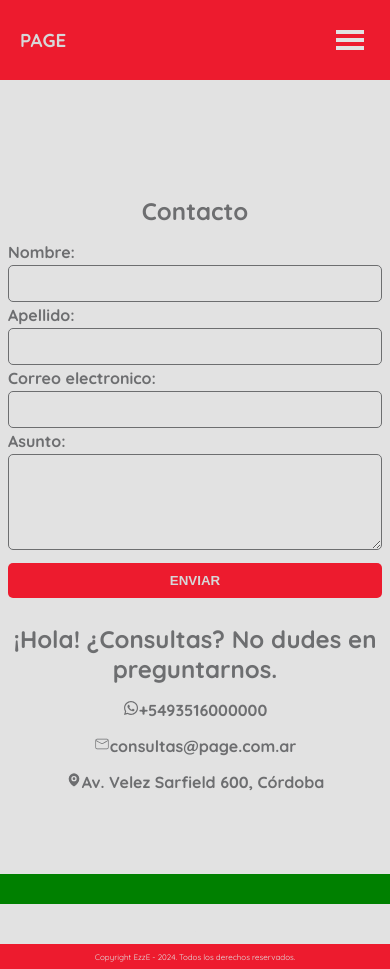
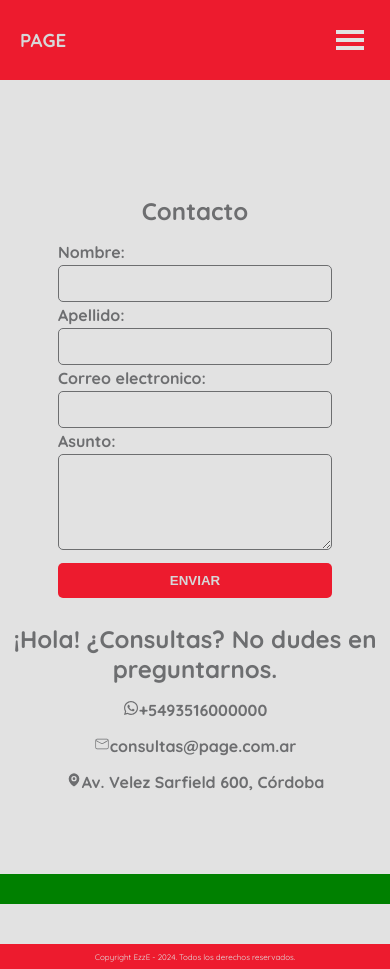
Before and after one commit to ezeabregu/librosPage, a React (Create React App) app: page /contacto in a window 390 px wide. Built offline with nearby package versions, Linux system fonts and the light colour scheme.

Commit message:
cambios en formulario media query

```diff
--- a/src/components/Formulario/formularioStyles.js
+++ b/src/components/Formulario/formularioStyles.js
@@ -24,6 +24,7 @@ export const FormularioContenedorStyled = styled(Form)`
   }
 
   @media (max-width: 800px) {
+    padding: 0px 50px;
     width: 100%;
     textarea {
       width: 100%;
```
